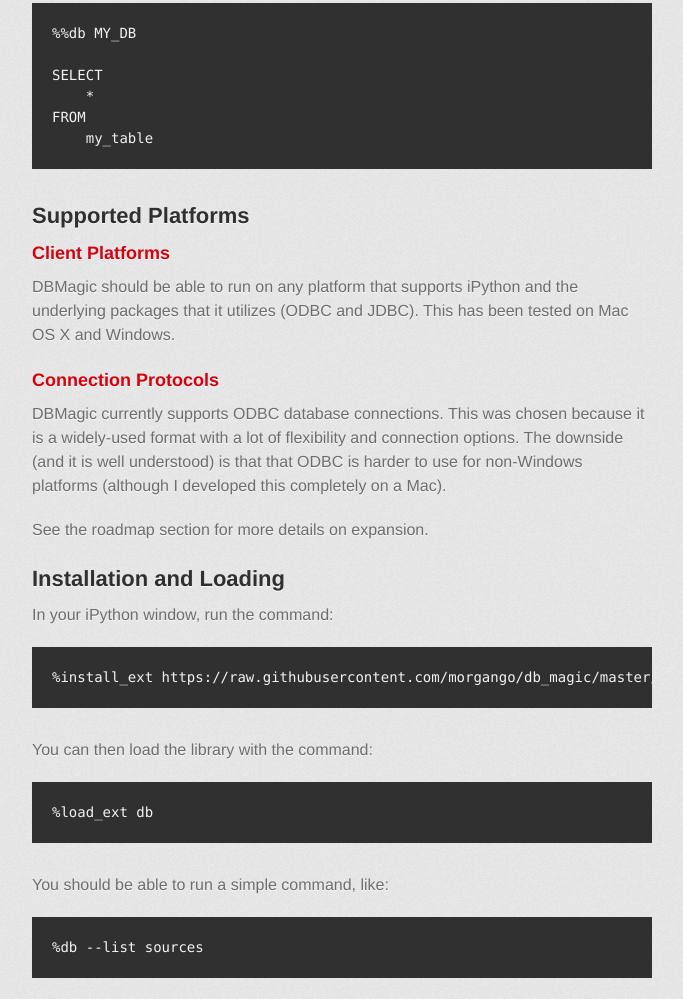
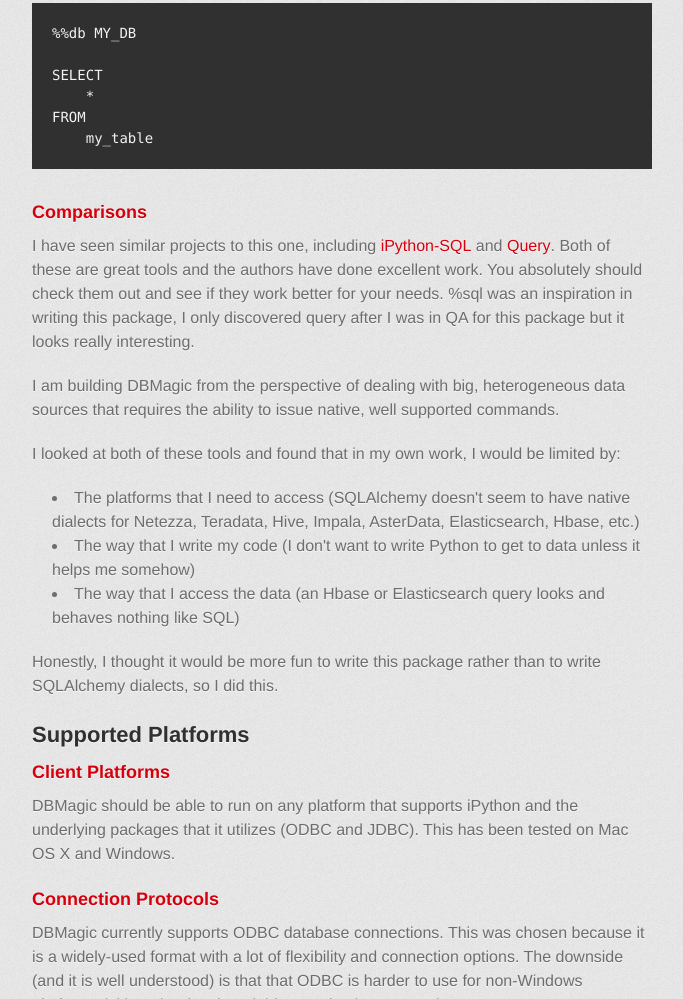
Before and after one commit to morgango/db_magic, a plain HTML site: page index.html in a window 1280 px wide. Shown: the part 1964-2963 px from the top of the page, without its empty margins (298-981 px from the left). Drawn offline with Linux system fonts and the light colour scheme; a web font is replaced by a local one.

Commit message:
Create gh-pages branch via GitHub

```diff
--- a/index.html
+++ b/index.html
@@ -98,6 +98,21 @@
     my_table
 </code></pre>
 
+<h3>
+<a name="comparisons" class="anchor" href="#comparisons"><span class="octicon octicon-link"></span></a>Comparisons</h3>
+
+<p>I have seen similar projects to this one, including <a href="https://github.com/catherinedevlin/ipython-sql">iPython-SQL</a> and <a href="https://github.com/boydgreenfield/query">Query</a>.  Both of these are great tools and the authors have done excellent work.  You absolutely should check them out and see if they work better for your needs. %sql was an inspiration in writing this package, I only discovered query after I was in QA for this package but it looks really interesting.</p>
+
+<p>I am building DBMagic from the perspective of dealing with big, heterogeneous data sources that requires the ability to issue native, well supported commands.  </p>
+
+<p>I looked at both of these tools and found that in my own work, I would be limited by:</p>
+
+<ul>
+<li>The platforms that I need to access (SQLAlchemy doesn't seem to have native dialects for Netezza, Teradata, Hive, Impala, AsterData, Elasticsearch, Hbase, etc.) </li>
+<li>The way that I write my code (I don't want to write Python to get to data unless it helps me somehow)</li>
+<li>The way that I access the data (an Hbase or Elasticsearch query looks and behaves nothing like SQL)</li>
+</ul><p>Honestly, I thought it would be more fun to write this package rather than to write SQLAlchemy dialects, so I did this.</p>
+
 <h2>
 <a name="supported-platforms" class="anchor" href="#supported-platforms"><span class="octicon octicon-link"></span></a>Supported Platforms</h2>
 
```
Also changed, not shown: params.json (+1 -1 lines).
